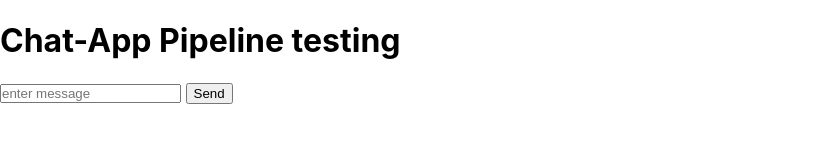
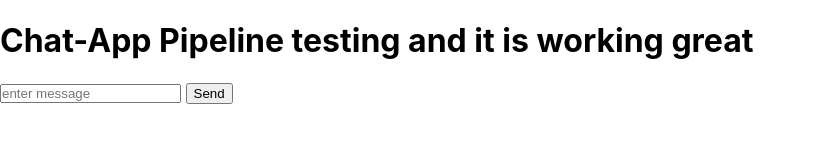
Before and after one commit to Hasan99722/chat-app, a website: page public/index.html in a window 1280 px wide. Shown: the whole page, without its empty margins (0-816 px from the left). Drawn offline with nearby package versions, Linux system fonts and the light colour scheme; no server answers.

Commit message:
Update index.html

```diff
--- a/public/index.html
+++ b/public/index.html
@@ -16,7 +16,7 @@
     </style>
   </head>
   <body>
-    <h1>Chat-App Pipeline testing </h1>
+    <h1>Chat-App Pipeline testing and it is working great </h1>
 
       <input type="text" id="messages" placeholder="enter message" />
       <button id="sendbtn">Send</button>
```
